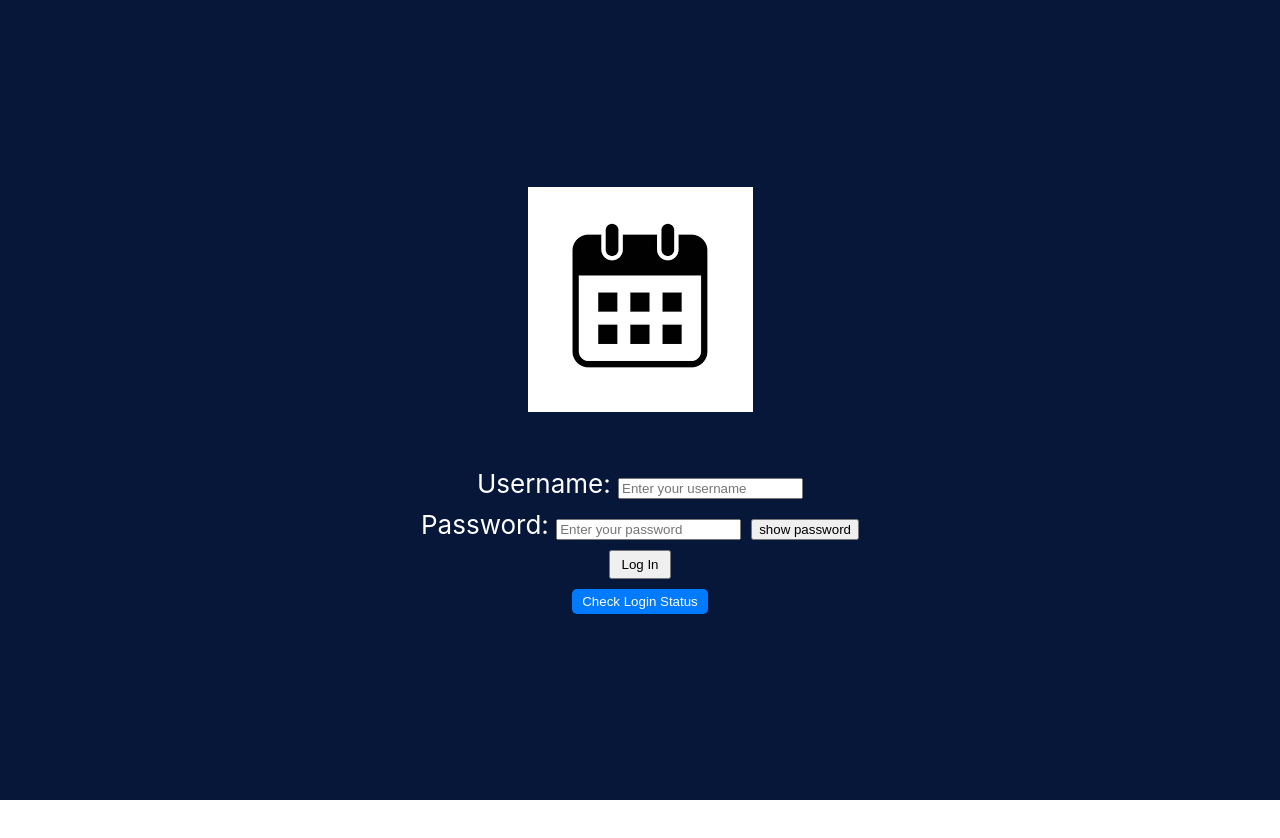
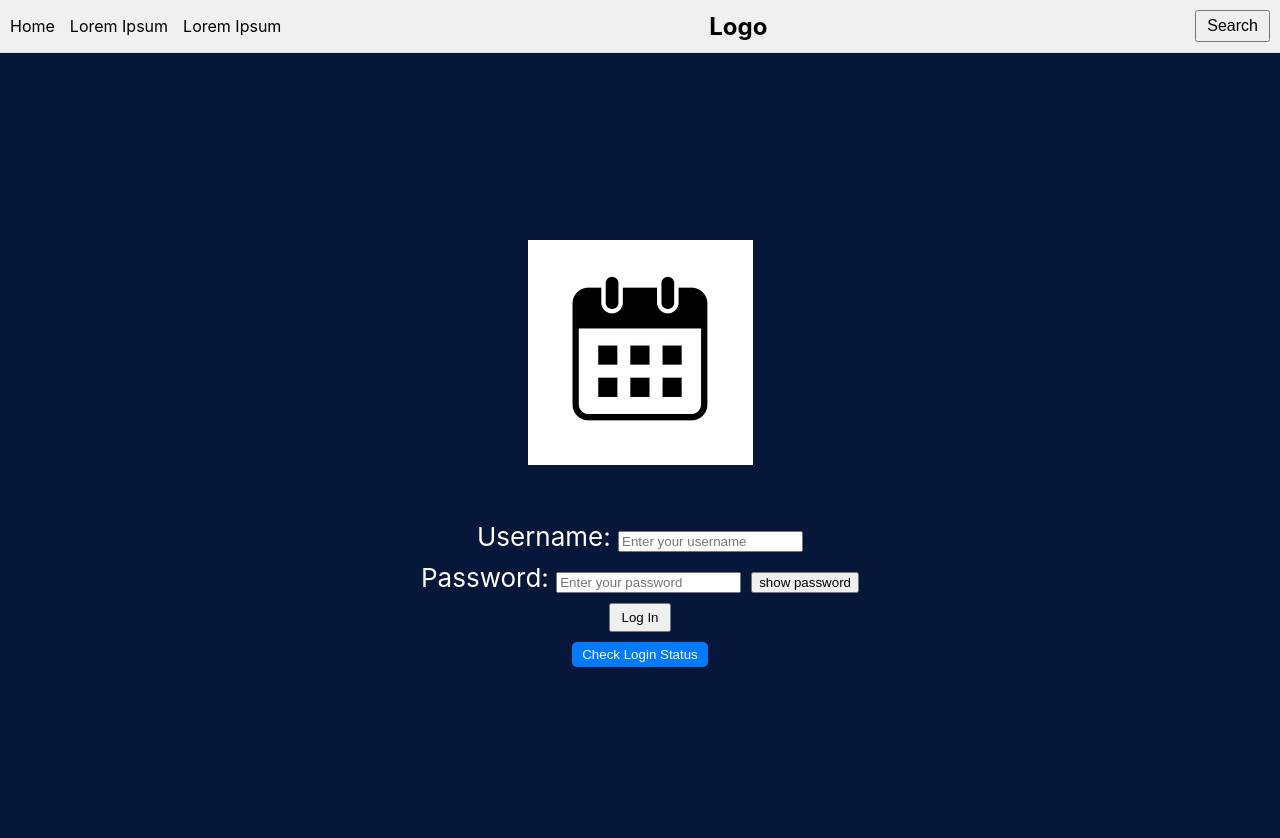
Before and after one commit to IvarHendriks1/Calendify_app, a React (Create React App) app in the folder Project/frontend/: page / in a window 1280 px wide. Shown: the top 838 px of the page. Before the commit the page ends 800 px from the top, so only its background shows below. Built offline with nearby package versions, Linux system fonts and the light colour scheme.

Commit message:
Nav Header MVP Version

```diff
--- a/Project/frontend/src/App.tsx
+++ b/Project/frontend/src/App.tsx
@@ -1,9 +1,10 @@
 import React from 'react';
 import ReactDOM from 'react-dom/client';
 import { BrowserRouter as Router, Routes, Route } from 'react-router-dom';
+import Header from './Header'; // Import the Header component
 import { UserInput } from './LoginPage';
 import { EventCreator } from './EvenCreator';
-import {CalendarPage}   from './CalenderPage';
+import { CalendarPage } from './CalenderPage';
 import { AlterEvent } from './AlterEvent';
 import { DeletePopUp } from './DeletePopup';
 import SearchPage from './SearchPage';
@@ -11,6 +12,7 @@ import SearchPage from './SearchPage';
 const App: React.FC = () => {
   return (
     <Router>
+      <Header /> {/* Ensure Header is inside the Router */}
       <Routes>
         <Route path="/" element={<UserInput />} />
         <Route path="/calender" element={<CalendarPage />} />
@@ -23,7 +25,11 @@ const App: React.FC = () => {
   );
 };
 
-const root = ReactDOM.createRoot(document.getElementById('root') as HTMLElement);
+// Initialize the app only once
+const container = document.getElementById('root') as HTMLElement;
+const root = ReactDOM.createRoot(container);
+
+// Use root.render() to render the app
 root.render(
   <React.StrictMode>
     <App />
--- /dev/null
+++ b/Project/frontend/src/Header.tsx
@@ -0,0 +1,38 @@
+import React from 'react';
+import { Link } from 'react-router-dom';
+
+const Header: React.FC = () => {
+  return (
+    <header
+      style={{
+        display: 'flex',
+        justifyContent: 'space-between',
+        alignItems: 'center',
+        padding: '10px',
+        backgroundColor: '#f0f0f0',
+        borderBottom: '1px solid #ddd',
+      }}
+    >
+      {/* Left Section */}
+      <nav style={{ display: 'flex', gap: '15px' }}>
+        <Link to="/" style={{ textDecoration: 'none', color: 'black' }}>
+          Home
+        </Link>
+        <Link to="/lorem1" style={{ textDecoration: 'none', color: 'black' }}>
+          Lorem Ipsum
+        </Link>
+        <Link to="/lorem2" style={{ textDecoration: 'none', color: 'black' }}>
+          Lorem Ipsum
+        </Link>
+      </nav>
+
+      {/* Middle Section */}
+      <div style={{ fontSize: '24px', fontWeight: 'bold' }}>Logo</div>
+
+      {/* Right Section */}
+      <button style={{ padding: '5px 10px', fontSize: '16px' }}>Search</button>
+    </header>
+  );
+};
+
+export default Header;
```
